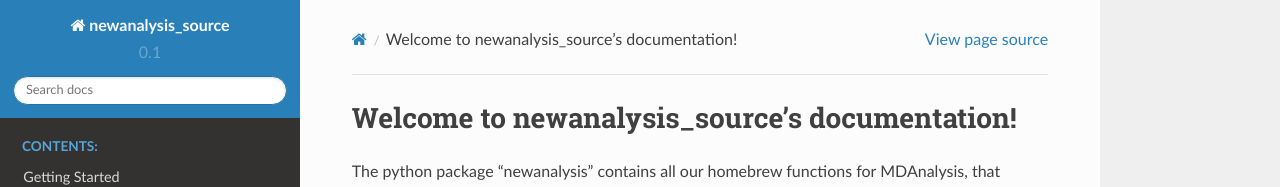
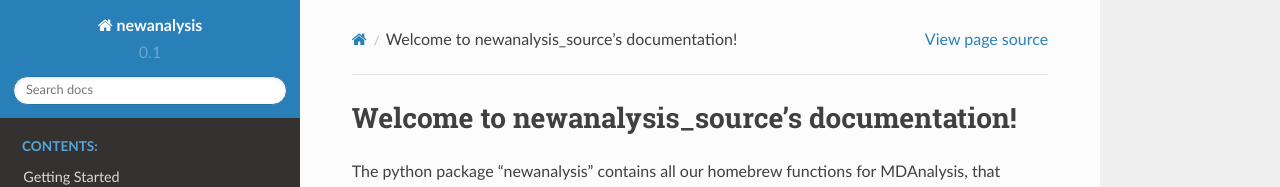
Before and after one commit to cbc-univie/mdy-newanalysis-package, a Sphinx documentation site: the page built from docs/index.rst, in a window 1280 px wide. Shown: the top 187 px of the page. Built offline with Sphinx 7.4.7 and the Read the Docs theme 2.0.0, drawn with Linux system fonts in a browser that asks for light colours.

Commit message:
Update conf.py

```diff
--- a/docs/conf.py
+++ b/docs/conf.py
@@ -10,7 +10,7 @@
 # -- Project information -----------------------------------------------------
 # https://www.sphinx-doc.org/en/master/usage/configuration.html#project-information
 
-project = 'newanalysis_source'
+project = 'newanalysis'
 copyright = '2023, cbc-univie'
 author = 'cbc-univie'
 
@@ -44,7 +44,7 @@
 
 language = 'en'
 
-sys.path.insert(0, os.path.abspath('../newanalysis_source'))
+sys.path.insert(0, os.path.abspath('../newanalysis'))
 MOCK_MODULES = ["newanalysis/"]
 for mod_name in MOCK_MODULES:
     sys.modules[mod_name] = mock.Mock()
```
